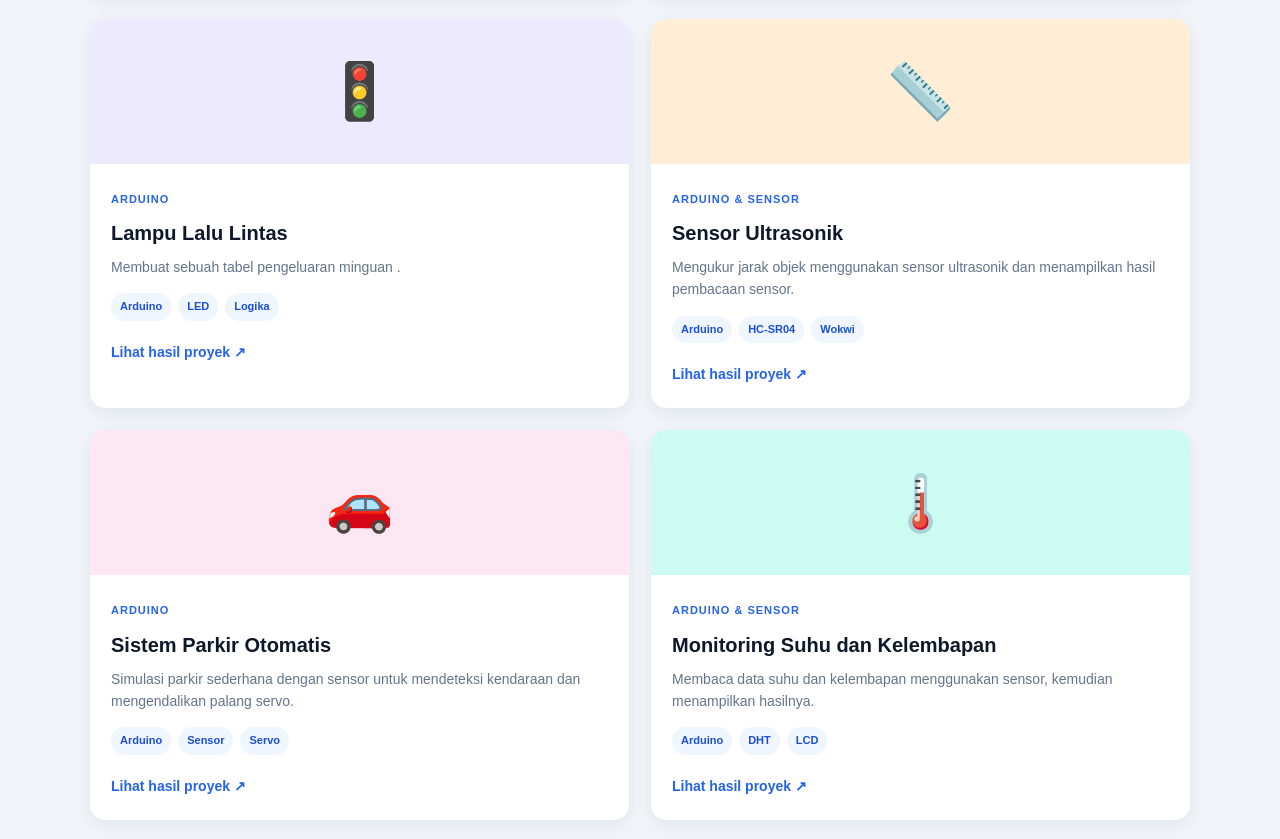
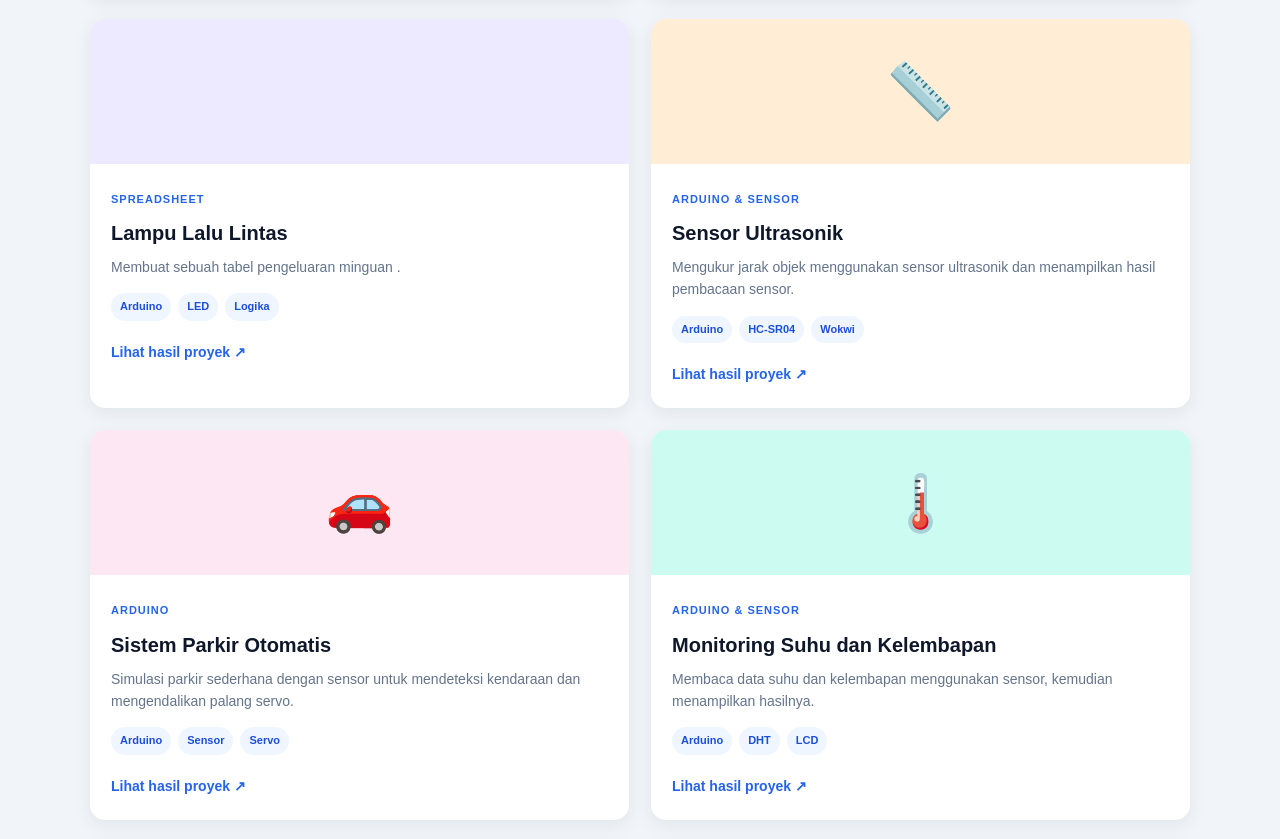
Before and after one commit to Loriennne/Aethereint-s-Portofolio, a plain HTML site: page information.html in a window 1280 px wide. Shown: the part 955-1794 px from the top of the page. Drawn offline with Linux system fonts and the light colour scheme.

Commit message:
Update information.html

```diff
--- a/information.html
+++ b/information.html
@@ -48,9 +48,9 @@
       </article>
 
       <article class="project-card">
-        <div class="project-visual visual-purple"><span>🚦</span></div>
+        <div class="project-visual visual-purple"><span></span></div>
         <div class="project-content">
-          <span class="category">Arduino</span><h3>Lampu Lalu Lintas</h3>
+          <span class="category">SpreadSheet</span><h3>Lampu Lalu Lintas</h3>
           <p>Membuat sebuah tabel pengeluaran minguan .</p>
           <div class="tags"><span>Arduino</span><span>LED</span><span>Logika</span></div>
           <a class="project-link" href="https://docs.google.com/spreadsheets/d/1rXpUzPhC-9A9gFnM13wkdt2hs2zsYnuhTbig2TzBT6o/edit?usp=drivesdk">Lihat hasil proyek ↗</a>
```
